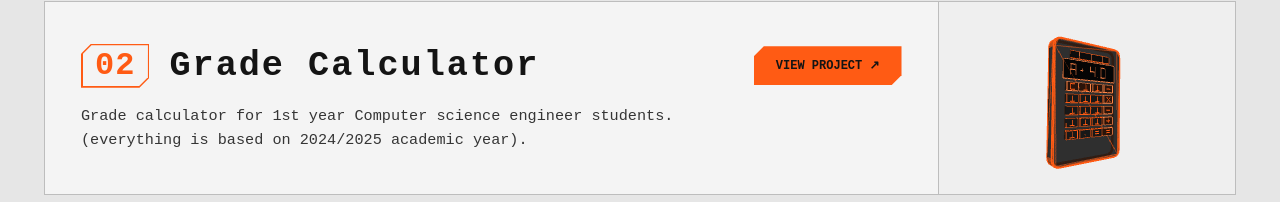
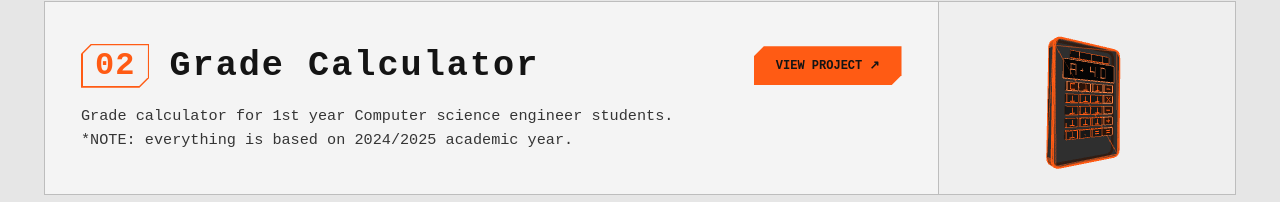
Before and after one commit to KariMahfoudi/3D-portfolio-, a plain HTML site: page index.html in a window 1280 px wide. Shown: the part 1276-1478 px from the top of the page. Drawn offline with nearby package versions, Linux system fonts and the light colour scheme; animation ran at ten frames a second; a web font is replaced by a local one.

Commit message:
text fixed

```diff
--- a/index.html
+++ b/index.html
@@ -105,7 +105,7 @@
                     VIEW PROJECT ↗
                 </a>
             </div>
-            <p class="project-descreption"> Grade calculator for 1st year Computer science engineer students. (everything is based on 2024/2025 academic year).</p>
+            <p class="project-descreption"> Grade calculator for 1st year Computer science engineer students.<br> *NOTE: everything is based on 2024/2025 academic year.</p>
             </div>
             <div class="project-logo">
                 <canvas id="project-calculator-canvas" class="project-logo-canvas"></canvas>
```
